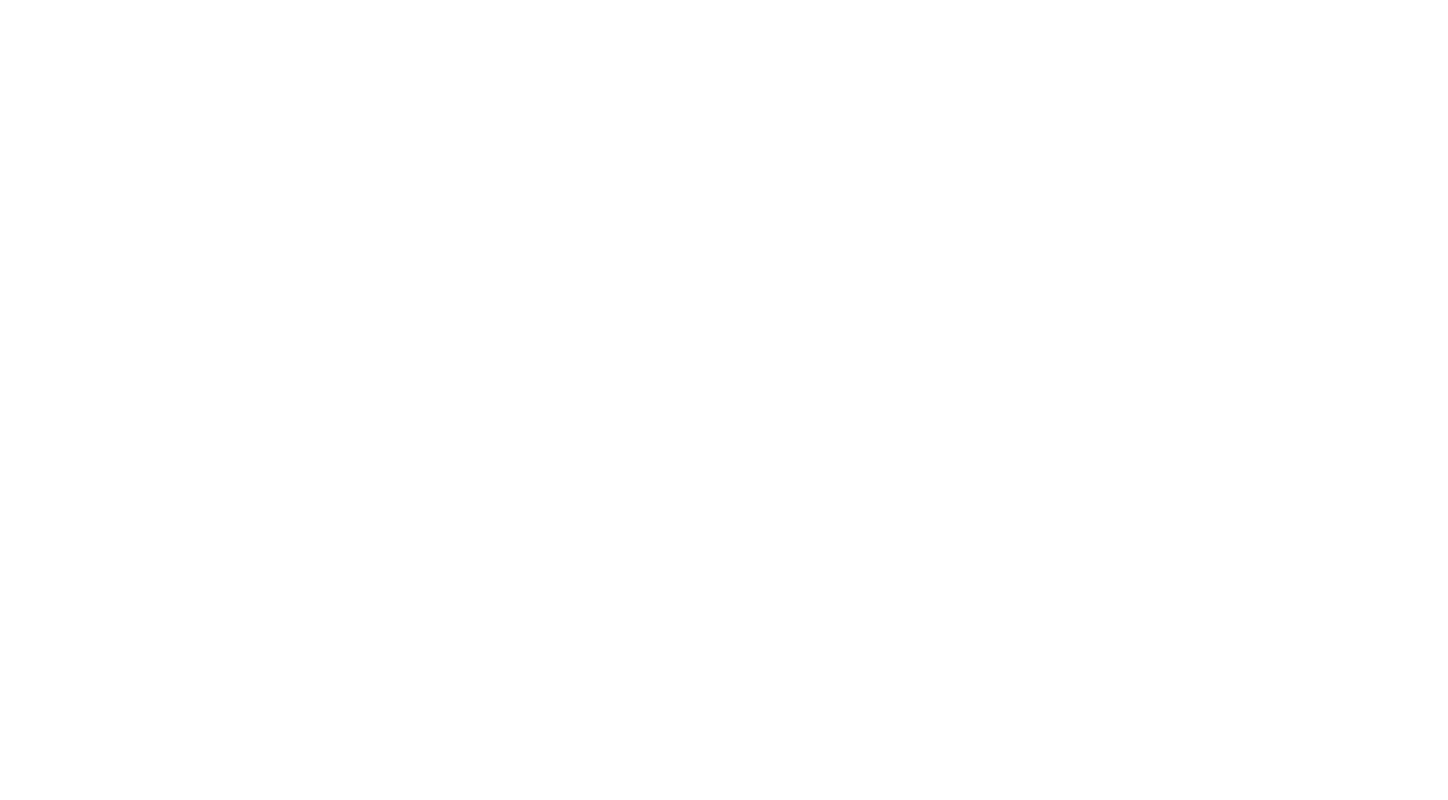
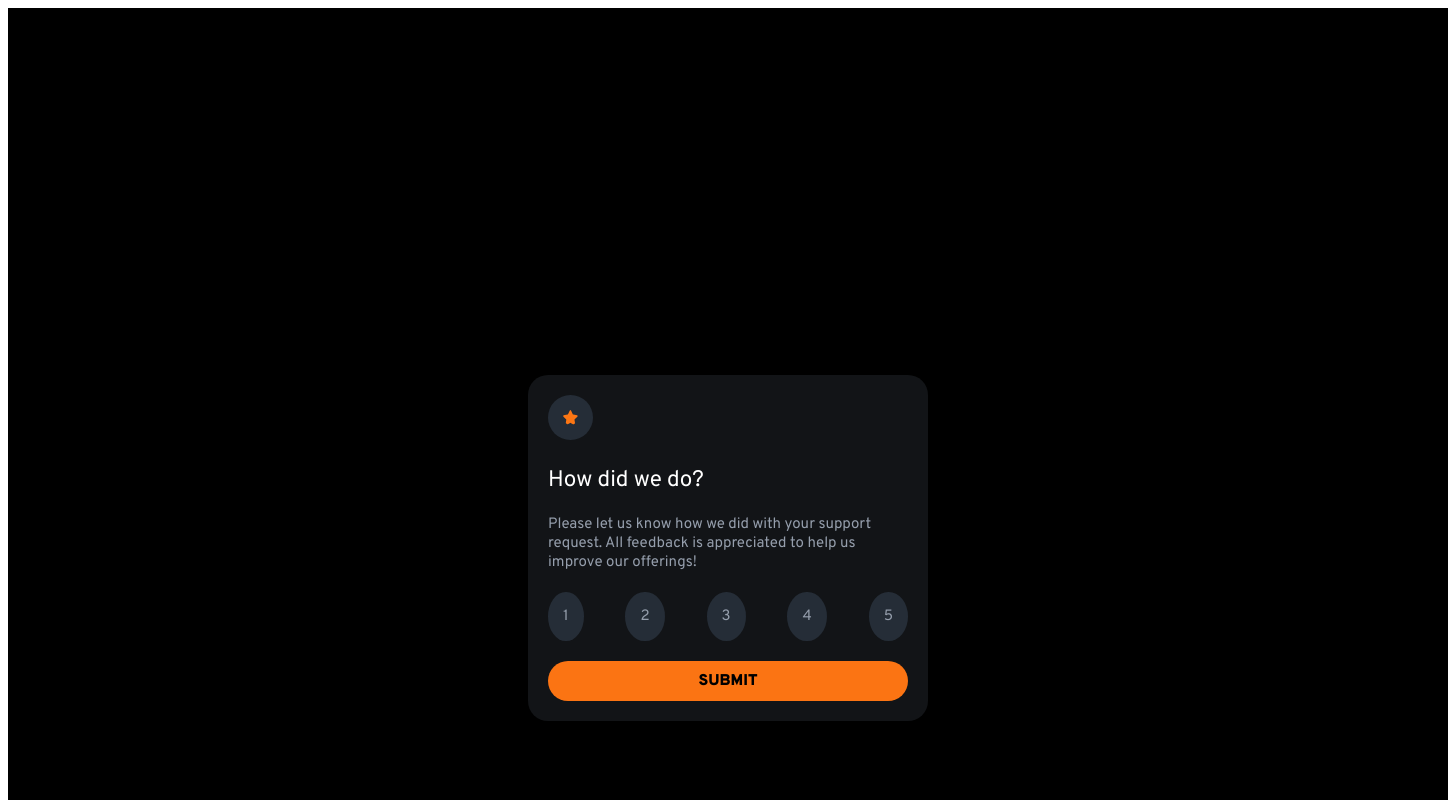
Before and after one commit to peaceRyun/interactive-rating-component-main, a plain HTML site: page project1/index.html in a window 1280 px wide. Shown: the top 800 px of the page, 1448 px wide, since content can reach past the window. Drawn offline with Linux system fonts and the light colour scheme.

Commit message:
second commit

```diff
--- a/project1/css/style.css
+++ b/project1/css/style.css
@@ -0,0 +1,68 @@
+html {
+    font-family: 'Overpass', sans-serif;
+    font-size: 15px;
+}
+/* 컨테이너 */
+#wrap {
+    background-color: black;
+    width: 1440px;
+    height: 1080px;
+    display: flex;
+    justify-content: center;
+    align-items: center;
+}
+
+.cardSurvey {
+    border-radius: 20px;
+    background-color: hsl(216, 12%, 8%);
+    display: flex;
+    flex-direction: column;
+    padding: 20px;
+    width: 360px;
+    gap: 20px;
+}
+
+.circle {
+    padding: 15px;
+    border-radius: 100%;
+    background-color: hsl(213, 19%, 18%);
+    border-color: black;
+}
+
+.wrapNum {
+    display: flex;
+    justify-content: space-between;
+}
+
+.orange {
+    background-color: hsl(25, 97%, 53%);
+    display: flex;
+    justify-content: center;
+    align-items: center;
+    border-radius: 20px;
+}
+
+.black {
+    color: black;
+    padding: 10px;
+    font-weight: 900;
+    font-size: 1.04rem;
+}
+
+.white {
+    color: white;
+}
+
+.lightGrey {
+    color: hsl(217, 12%, 63%);
+}
+
+h3 {
+    margin: 0;
+    font-size: 1.5rem;
+    font-weight: 400;
+}
+
+p {
+    margin: 0;
+}
--- a/project1/index.html
+++ b/project1/index.html
@@ -4,8 +4,34 @@
         <meta charset="UTF-8" />
         <meta name="viewport" content="width=device-width, initial-scale=1.0" />
         <title>design</title>
+        <link
+            href="https://fonts.googleapis.com/css2?family=Overpass:ital,wght@0,100..900;1,100..900&display=swap"
+            rel="stylesheet"
+        />
+        <link rel="stylesheet" href="./css/style.css" />
     </head>
     <body>
-        <div id="wrap"></div>
+        <div id="wrap">
+            <article class="cardSurvey">
+                <div>
+                    <img class="circle" src="./images/icon-star.svg" alt="star" width="15px" height="15px" />
+                </div>
+                <h3 class="white">How did we do?</h3>
+                <p class="lightGrey">
+                    Please let us know how we did with your support request. All feedback is appreciated to help us
+                    improve our offerings!
+                </p>
+                <div class="wrapNum">
+                    <div class="lightGrey circle">1</div>
+                    <div class="lightGrey circle">2</div>
+                    <div class="lightGrey circle">3</div>
+                    <div class="lightGrey circle">4</div>
+                    <div class="lightGrey circle">5</div>
+                </div>
+                <div class="orange">
+                    <div class="black">SUBMIT</div>
+                </div>
+            </article>
+        </div>
     </body>
 </html>
```
